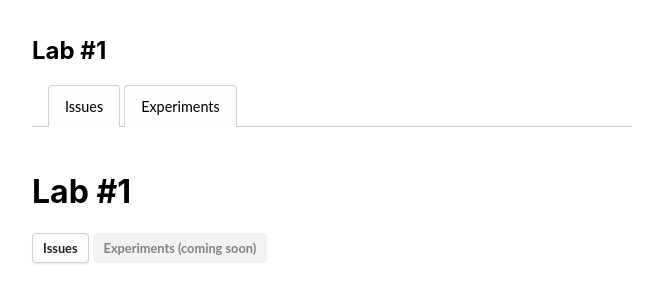
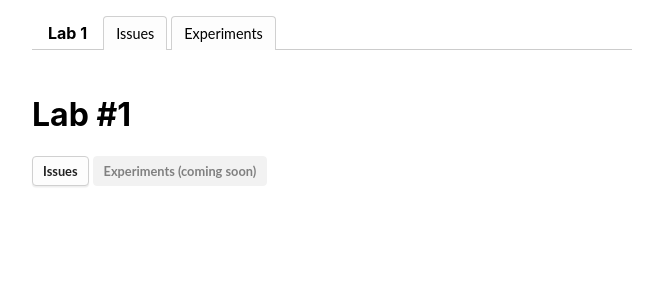
Before and after one commit to vinhowe/lifelab-web, a React (Create React App) app: page /labs/1 in a window 1280 px wide. Shown: the top 302 px of the page, without its empty margins (308-971 px from the left). Built offline with nearby package versions, Linux system fonts and the light colour scheme; the HTML template or start-up script is replaced by a standard one.

Commit message:
Make large tabs look less profoundly awful

```diff
--- a/src/components/EditPreview/EditPreviewTab.tsx
+++ b/src/components/EditPreview/EditPreviewTab.tsx
@@ -15,7 +15,7 @@ export default function EditPreviewTab({
   onClick,
 }: PropsWithChildren<EditPreviewTabProps>): JSX.Element {
   return (
-    <button onClick={onClick} css={tabStyle(active)}>
+    <button onClick={onClick} css={tabStyle(active, true)}>
       {children}
     </button>
   );
--- a/src/components/LabNav/LabNav.tsx
+++ b/src/components/LabNav/LabNav.tsx
@@ -11,6 +11,13 @@ const navStyle = css`
   margin-bottom: 24px;
 `;
 
+const labTitleStyle = css`
+  display: flex;
+  align-items: center;
+  margin-right: 16px;
+  font-weight: bold;
+`;
+
 export interface LabNavProps {
   labId: string;
 }
@@ -18,6 +25,7 @@ export interface LabNavProps {
 export default function LabNav({ labId }: LabNavProps): JSX.Element {
   return (
     <nav css={navStyle}>
+      <span css={labTitleStyle}>Lab {labId}</span>
       <LabNavTab route={"/labs/:labId/issues"} labId={labId}>
         Issues
       </LabNavTab>
--- a/src/pages/Lab/LabRoutes.tsx
+++ b/src/pages/Lab/LabRoutes.tsx
@@ -20,7 +20,6 @@ export default function LabRoutes(): JSX.Element {
     <>
       <BrowserRouter>
         <PageWidth>
-          <h2>Lab #{labId}</h2>
           <LabNav labId={labId} />
         </PageWidth>
         <Switch>
--- a/src/theme/styles.ts
+++ b/src/theme/styles.ts
@@ -21,7 +21,7 @@ export const tabStyle = (
   border-top-left-radius: 4px;
   border-top-right-radius: 4px;
   border-bottom: none;
-  padding: ${small ? "6px 10px" : "12px 16px"};
+  padding: ${small ? "6px 10px" : "8px 12px"};
   ${!small && "font-size: 90%"};
   cursor: pointer;
   transition: all 60ms ease-out;
```
